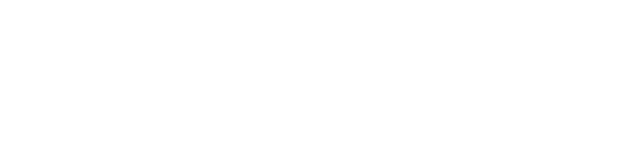
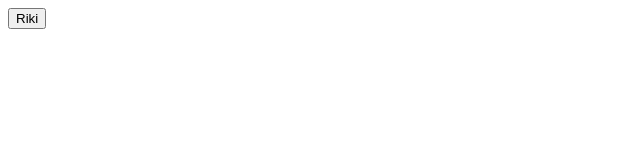
Before and after one commit to marcela742/PruebaGIT2024B, a plain HTML site: page index.html in a window 1280 px wide. Shown: the full height of the page, 0-640 px from the left. Drawn offline with Linux system fonts and the light colour scheme.

Commit message:
Cambios en la rama riki

```diff
--- a/index.html
+++ b/index.html
@@ -4,8 +4,17 @@
     <meta charset="UTF-8">
     <meta name="viewport" content="width=device-width, initial-scale=1.0">
     <title>Document</title>
+    <script>
+        function mostrarMensaje() {
+            alert("Mi nombre es Riki Guallichico");
+        }
+    </script>
+
 </head>
 <body>
 
+    <button onclick="mostrarMensaje()">Riki</button>
+
+
 </body>
 </html>
```
